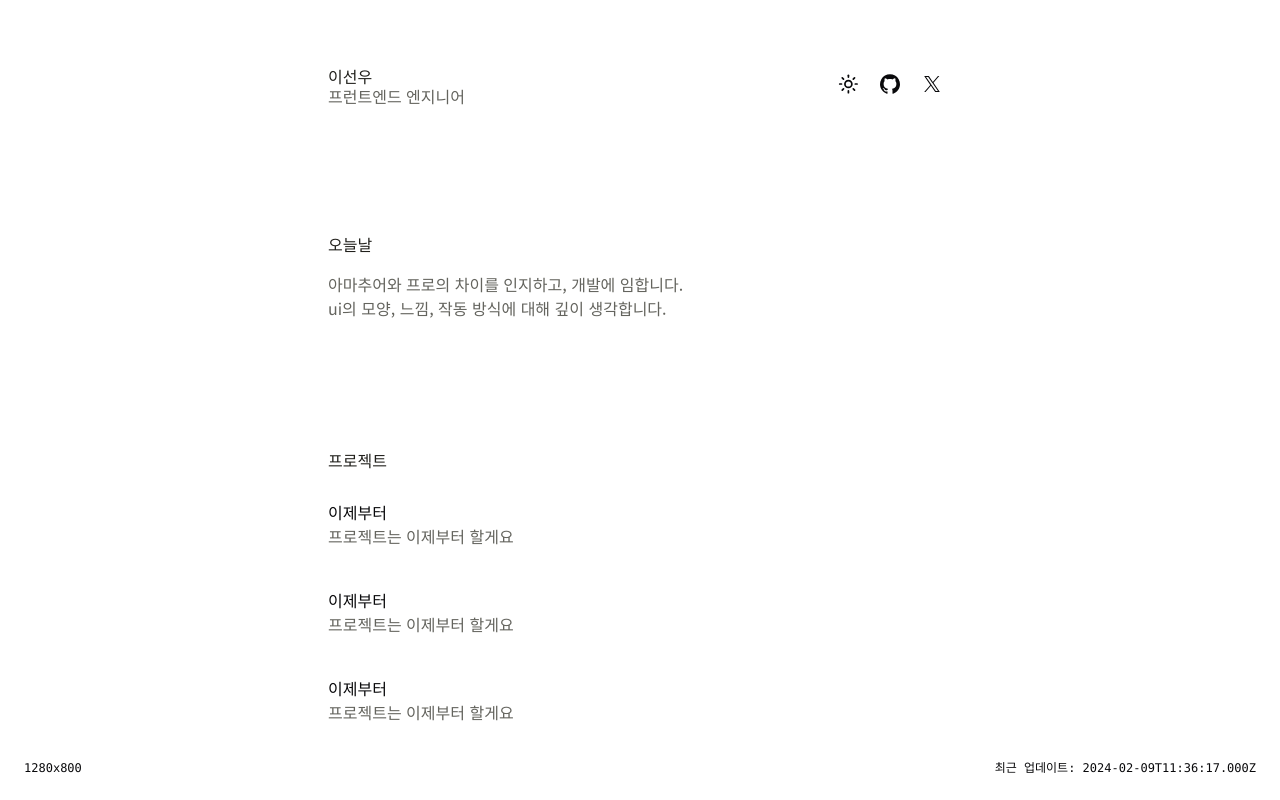
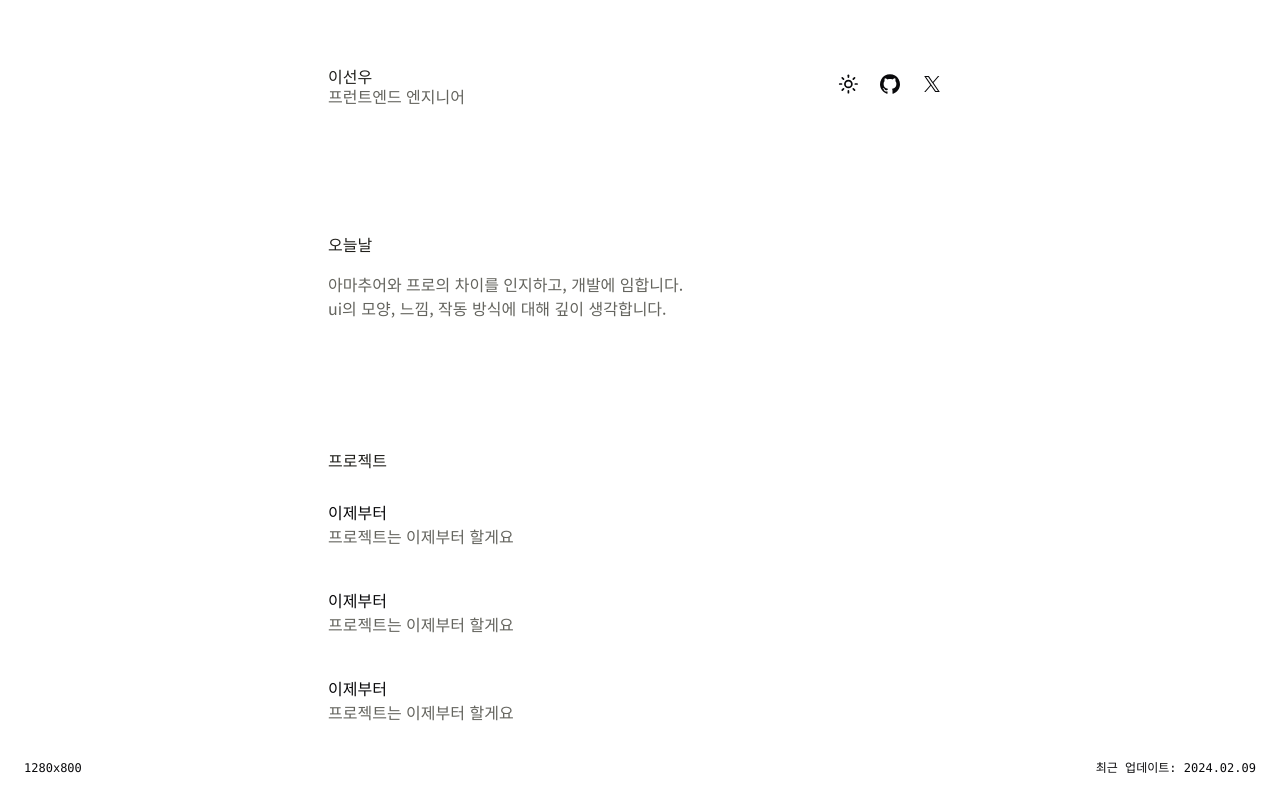
Before and after one commit to sunwoo0706/main, a Next.js app: page / in a window 1280 px wide. Shown: the top 800 px of the page. Built offline with nearby package versions, Linux system fonts and the light colour scheme.

Commit message:
feat: update date format

```diff
--- a/app/layout.tsx
+++ b/app/layout.tsx
@@ -23,14 +23,18 @@ export const metadata: Metadata = {
   },
 }
 
+async function getLastUpdateAt() {
+  const currentDate = new Date()
+
+  const year = currentDate.getFullYear()
+  const month = (currentDate.getMonth() + 1).toString().padStart(2, "0")
+  const day = currentDate.getDate().toString().padStart(2, "0")
+
+  return year + "." + month + "." + day
+}
+
 interface RootLayoutProps {
   children: React.ReactNode
-}
-
-async function getLastUpdateAt() {
-  const lastUpdateAt = new Date().toISOString()
-
-  return lastUpdateAt
 }
 
 export default async function RootLayout({ children }: RootLayoutProps) {
--- a/components/update-indicator.tsx
+++ b/components/update-indicator.tsx
@@ -6,7 +6,8 @@ export function UpdateIndicator({ lastUpdateAt }: UpdateIndicatorProps) {
   return (
     <div className="w-fit p-6">
       <p className="text-white font-mono text-xs">
-        최근 업데이트: {lastUpdateAt}
+        최근 업데이트:{" "}
+        <time dateTime={lastUpdateAt.replaceAll(".", "-")}>{lastUpdateAt}</time>
       </p>
     </div>
   )
```
